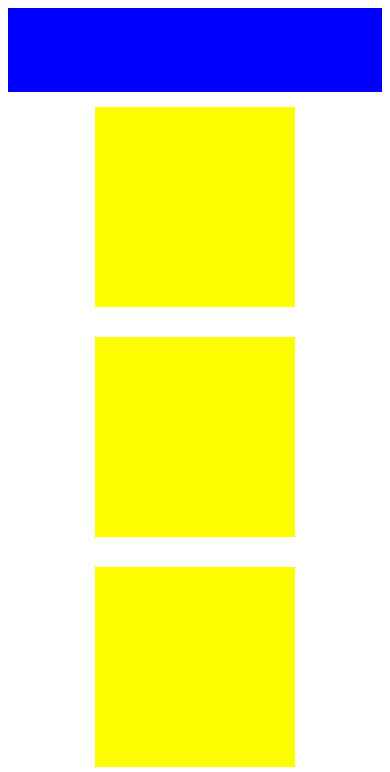
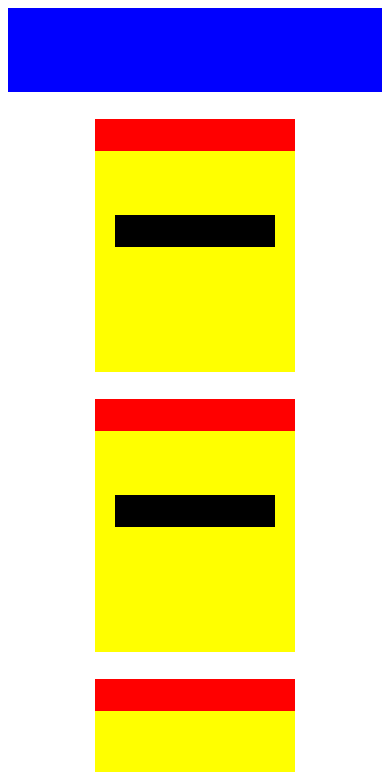
Before and after one commit to shawnmcmahon/static-comp, a plain HTML site: page index.html in a window 390 px wide. Shown: the top 772 px of the page. Drawn offline with Linux system fonts and the light colour scheme; a web font is replaced by a local one.

Commit message:
Add basic card layout

```diff
--- a/index.html
+++ b/index.html
@@ -19,7 +19,7 @@
         </nav>
       </header>
         <article class="card" id="card">
-          <section id="cardHeader">
+          <section class="card-header" id="cardHeader">
             <p id="allTime"></p>
             <p id="position"></p>
             <img id="shareButton" src="" height="" width="">
@@ -35,7 +35,7 @@
             <p id="subCount"></p>
         </article>
         <article class="card" id="card">
-          <section id="cardHeader">
+          <section class="card-header" id="cardHeader">
             <p id="allTime"></p>
             <p id="position"></p>
             <img id="shareButton" src="" height="" width="">
@@ -51,7 +51,7 @@
             <p id="subCount"></p>
         </article>
         <article class="card" id="card">
-          <section id="cardHeader">
+          <section class="card-header" id="cardHeader">
             <p id="allTime"></p>
             <p id="position"></p>
             <img id="shareButton" src="" height="" width="">
@@ -67,7 +67,7 @@
             <p id="subCount"></p>
         </article>
         <article class="card" id="card">
-          <section id="cardHeader">
+          <section class="card-header"  id="cardHeader">
             <p id="allTime"></p>
             <p id="position"></p>
             <img id="shareButton" src="" height="" width="">
--- a/styles.css
+++ b/styles.css
@@ -17,15 +17,19 @@ header {
   align-items: flex-start;
   height: 10vh;
   width: 100%;
+  margin-bottom: 15px
 }
 
 article {
   justify-content: center;
   display: flex;
-  background-color: yellow;
+  flex-direction: column;
+
 }
 
 section {
+  justify-content: center;
+  display: flex;
 
 }
 
@@ -37,13 +41,29 @@ section {
 
 .card {
   display: flex;
-  height: 200px;
+  height: 250px;
   width: 200px;
   align-self: center;
   margin: 15px;
+  background-color: yellow;
+
+}
+
+.card-header {
+  align-self: flex-start;
+  height: 60px;
+  width: 200px;
+  background-color: red;
+  border-color: red;
+}
+
+.card-url {
+  align-self: center;
+  background-color: black;
+  width: 160px;
+  height: 40px;
 
 }
 
 
-
 }
```
